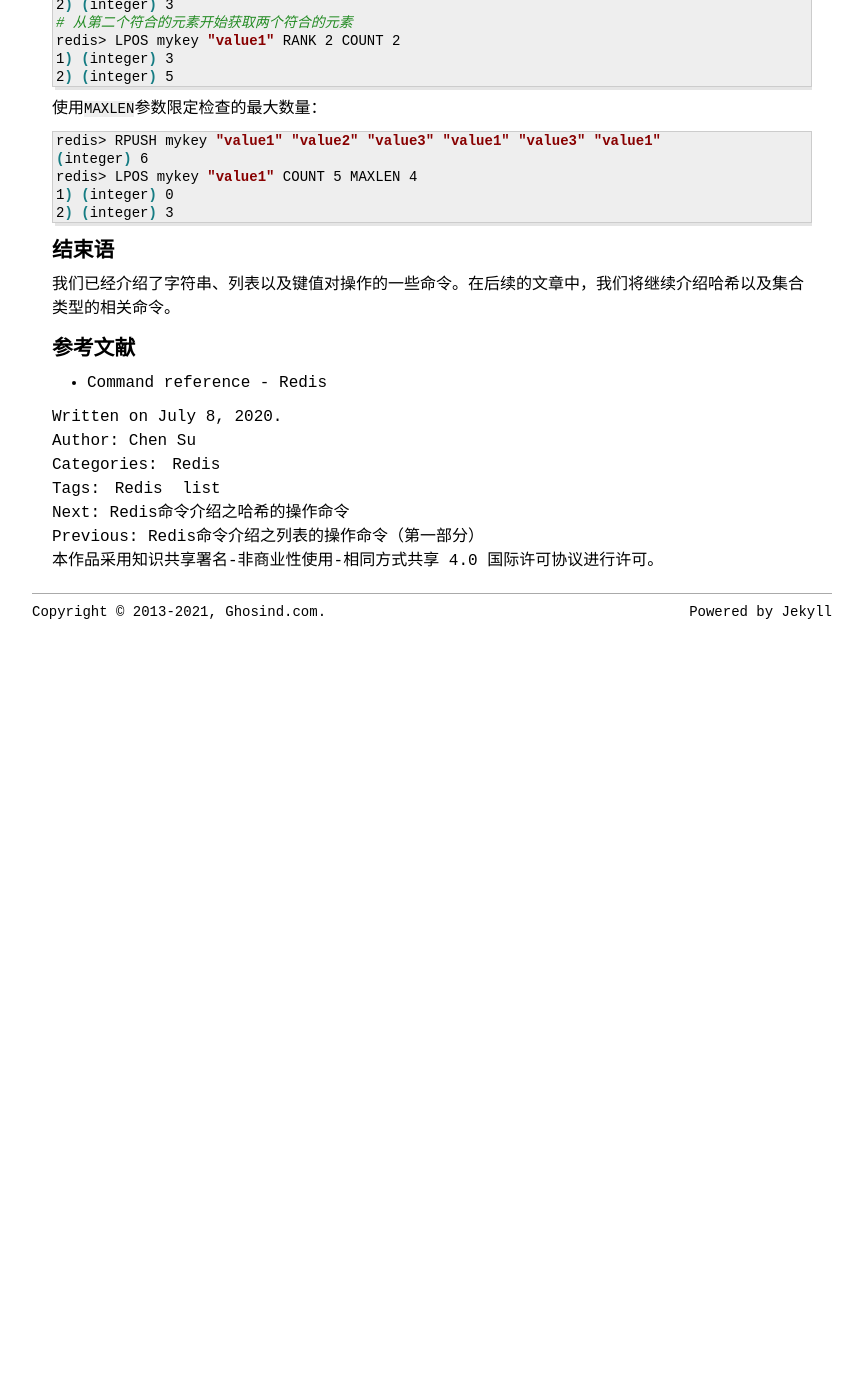
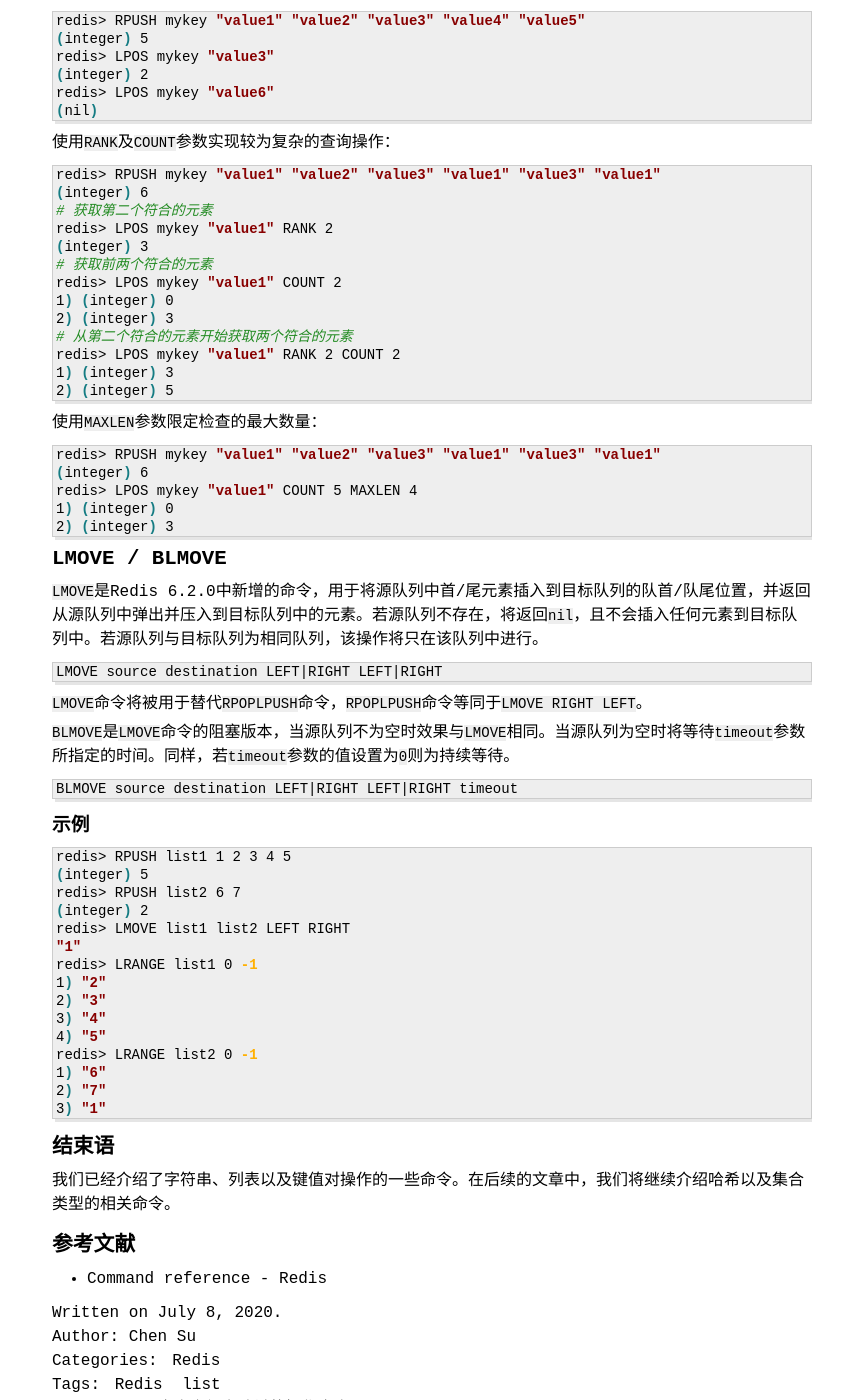
Before and after one commit to ghosind/ghosind.github.io, a Jekyll site: the page built from _posts/redis/2020-07-08-redis-list-2.md, in a window 1280 px wide and 1400 px high, scrolled down 4026 px. Shown: the whole window, without its empty margins (208-1071 px from the left). Built offline with Jekyll 4.4.1, drawn with Linux system fonts in a browser that asks for light colours; comment, search, counter and statistics services are not loaded; before the commit the page ends 4656 px from its top, so only the background shows below that; some of the changed text lies outside the part shown.

Commit message:
Update posts

````diff
--- a/_posts/redis/2020-07-08-redis-list-2.md
+++ b/_posts/redis/2020-07-08-redis-list-2.md
@@ -7,7 +7,18 @@ tags: [Redis, list]
 excerpt: 介绍并以示例的形式展示Redis中列表相关命令（第二部分），包括LTRIM、RPOPLPUSH、BLPOP等命令。
 ---
 
-在前文中，我们已经介绍了Redis列表相关的`LPUSH`、`LPOP`等命令。在本文中，我将继续介绍Redis中列表的`LTRIM`、`RPOPLPUSH`、`BLPOP`、`BRPOP`、`BRPOPLPUSH`以及现仍处于unstable阶段的`LPOS`命令。
+> - 2021-05-17更新：增加Redis 6.2新增的`LMOVE`、`BLMOVE`命令。
+
+在前文中，我们已经介绍了Redis列表相关的`LPUSH`、`LPOP`等命令。在本文中，我将继续介绍Redis中列表的`LTRIM`、`RPOPLPUSH`、`BLPOP`、`BRPOP`、`BRPOPLPUSH`、`LPOS`以及Redis 6.2新增的`LMOVE`以及`BLMOVE`命令。
+
+从Redis 6.2.0开始，`RPOPLPUSH`以及`BRPOPLPUSH`命令将考虑被启用，请分别使用`LMOVE`以及`BLMOVE`替代。
+
+- [LTRIM](#ltrim)
+- [RPOPLPUSH](#rpoplpush)
+- [BLPOP / BRPOP](#blpop--brpop)
+- [BRPOPLPUSH](#brpoplpush)
+- [LPOS](#lpos)
+- [LMOVE / BLMOVE](#lmove--blmove)
 
 ## LTRIM
 
@@ -69,6 +80,8 @@ RPOPLPUSH source destination
 若`source`所指定的列表不存在，将返回`nil`且不执行其它操作。若`destination`所指定的列表不存在，则将创建一个空队列并执行插入操作。
 
 若`source`与`destination`相同，执行后的结果将为移除队尾的元素并插入到队首。
+
+正如上文提到，从Redis 6.2.0开始`RPOPLPUSH`命令将考虑被弃用，请在新的代码实现中使用`LMOVE`代替。
 
 ### 示例
 
@@ -167,6 +180,8 @@ BRPOPLPUSH source destination timeout
 
 关于更多的信息，可参考`RPOPLPUSH`。
 
+正如上文提到，从Redis 6.2.0开始`BRPOPLPUSH`命令将考虑被弃用，请在新的代码实现中使用`BLMOVE`代替。
+
 ### 示例
 
 ```sh
@@ -254,6 +269,42 @@ redis> LPOS mykey "value1" COUNT 5 MAXLEN 4
 2) (integer) 3
 ```
 
+## LMOVE / BLMOVE
+
+`LMOVE`是Redis 6.2.0中新增的命令，用于将源队列中首/尾元素插入到目标队列的队首/队尾位置，并返回从源队列中弹出并压入到目标队列中的元素。若源队列不存在，将返回`nil`，且不会插入任何元素到目标队列中。若源队列与目标队列为相同队列，该操作将只在该队列中进行。
+
+```
+LMOVE source destination LEFT|RIGHT LEFT|RIGHT
+```
+
+`LMOVE`命令将被用于替代`RPOPLPUSH`命令，`RPOPLPUSH`命令等同于`LMOVE RIGHT LEFT`。
+
+`BLMOVE`是`LMOVE`命令的阻塞版本，当源队列不为空时效果与`LMOVE`相同。当源队列为空时将等待`timeout`参数所指定的时间。同样，若`timeout`参数的值设置为`0`则为持续等待。
+
+```
+BLMOVE source destination LEFT|RIGHT LEFT|RIGHT timeout
+```
+
+### 示例
+
+```sh
+redis> RPUSH list1 1 2 3 4 5
+(integer) 5
+redis> RPUSH list2 6 7
+(integer) 2
+redis> LMOVE list1 list2 LEFT RIGHT
+"1"
+redis> LRANGE list1 0 -1
+1) "2"
+2) "3"
+3) "4"
+4) "5"
+redis> LRANGE list2 0 -1
+1) "6"
+2) "7"
+3) "1"
+```
+
 ## 结束语
 
 我们已经介绍了字符串、列表以及键值对操作的一些命令。在后续的文章中，我们将继续介绍哈希以及集合类型的相关命令。
````
Also changed, not shown: _posts/redis/2020-07-04-redis-list-1.md (+29 -2 lines).
